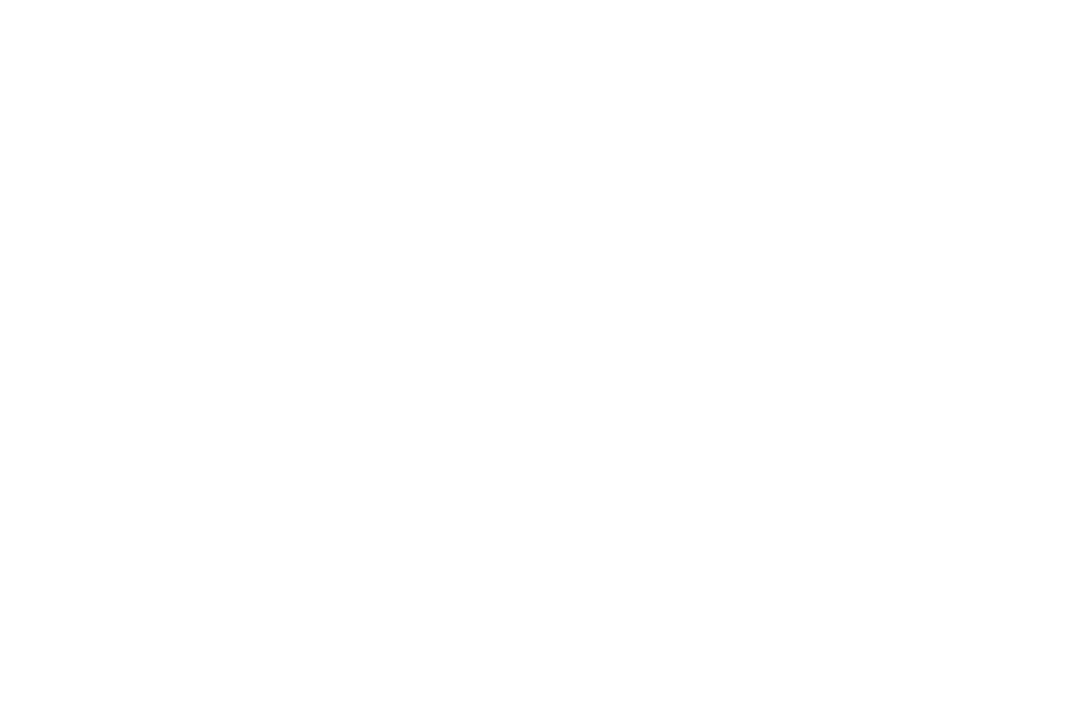
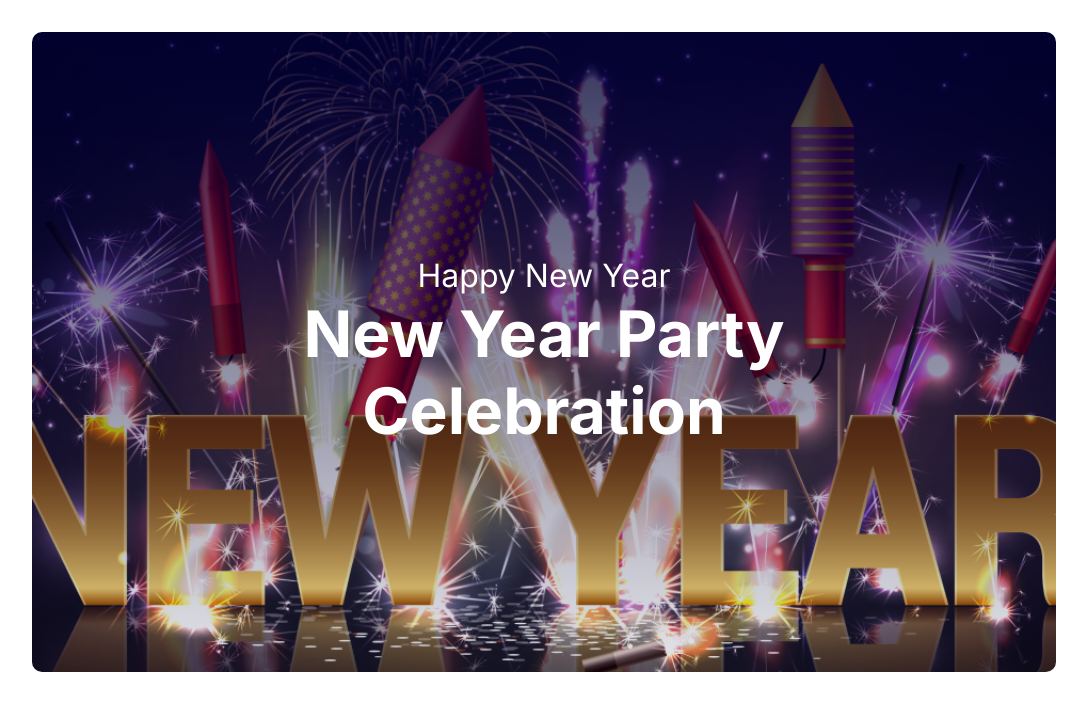
Before and after one commit to saadprof/PH_new-year-offer-resources, a plain HTML site: page index.html in a window 1280 px wide. Shown: the whole page, without its empty margins (96-1183 px from the left). Drawn offline with Linux system fonts and the light colour scheme.

Commit message:
Header banner added.

```diff
--- a/index.html
+++ b/index.html
@@ -1,13 +1,25 @@
 <!DOCTYPE html>
 <html lang="en">
     <head>
-    <meta charset="UTF-8">
-    <meta name="viewport" content="width=device-width, initial-scale=1.0">
+        <meta charset="UTF-8" />
+        <meta name="viewport" content="width=device-width, initial-scale=1.0" />
         <title>New Year Offer</title>
-    <link rel="stylesheet" href="style.css">
+        <link rel="stylesheet" href="style.css" />
+        <link rel="preconnect" href="https://fonts.googleapis.com" />
+        <link rel="preconnect" href="https://fonts.gstatic.com" crossorigin />
+        <link
+            href="https://fonts.googleapis.com/css2?family=Inter:ital,opsz,wght@0,14..32,100..900;1,14..32,100..900&display=swap"
+            rel="stylesheet"
+        />
     </head>
     <body>
-    <header id="header"></header>
+        <header id="header">
+            <p>Happy New Year</p>
+            <h1>
+                New Year Party <br />
+                Celebration
+            </h1>
+        </header>
         <main id="main"></main>
         <footer id="footer"></footer>
     </body>
--- a/style.css
+++ b/style.css
@@ -1,4 +1,34 @@
-*{
+* {
     margin: 0;
     padding: 0;
 }
+.red {
+    color: #ff0000;
+}
+body {
+    font-family: "Inter", sans-serif;
+}
+
+#header {
+    width: 80%;
+    height: 80vh;
+    margin: 2rem auto;
+    text-align: center;
+    color: #ffffff;
+    background-image: linear-gradient(
+            to bottom,
+            rgba(0, 0, 50, 0.8),
+            rgba(0, 0, 50, 0.1)
+        ),
+        url("images/Banner\ Image.png");
+    background-size: cover;
+    background-position: center;
+    background-repeat: no-repeat;
+
+    display: flex;
+    flex-direction: column;
+    justify-content: center;
+    align-items: center;
+    font-size: 2rem;
+    border-radius: 10px;
+}
```
Lines whose indentation alone changed are shown as unchanged.
